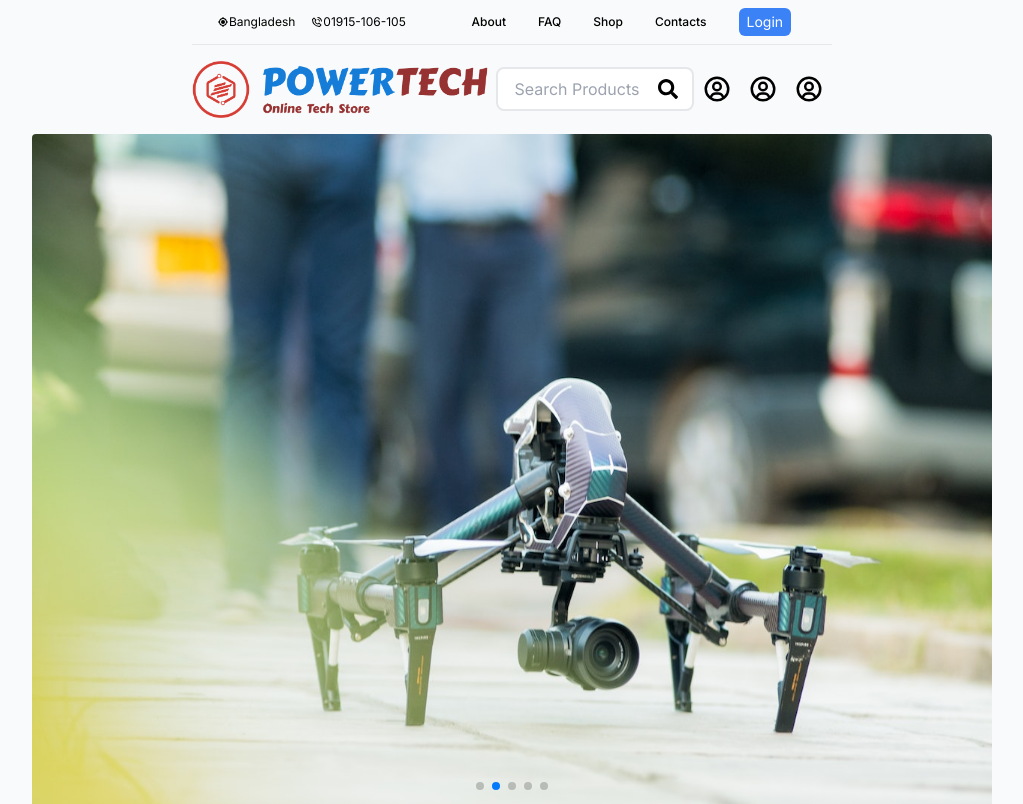
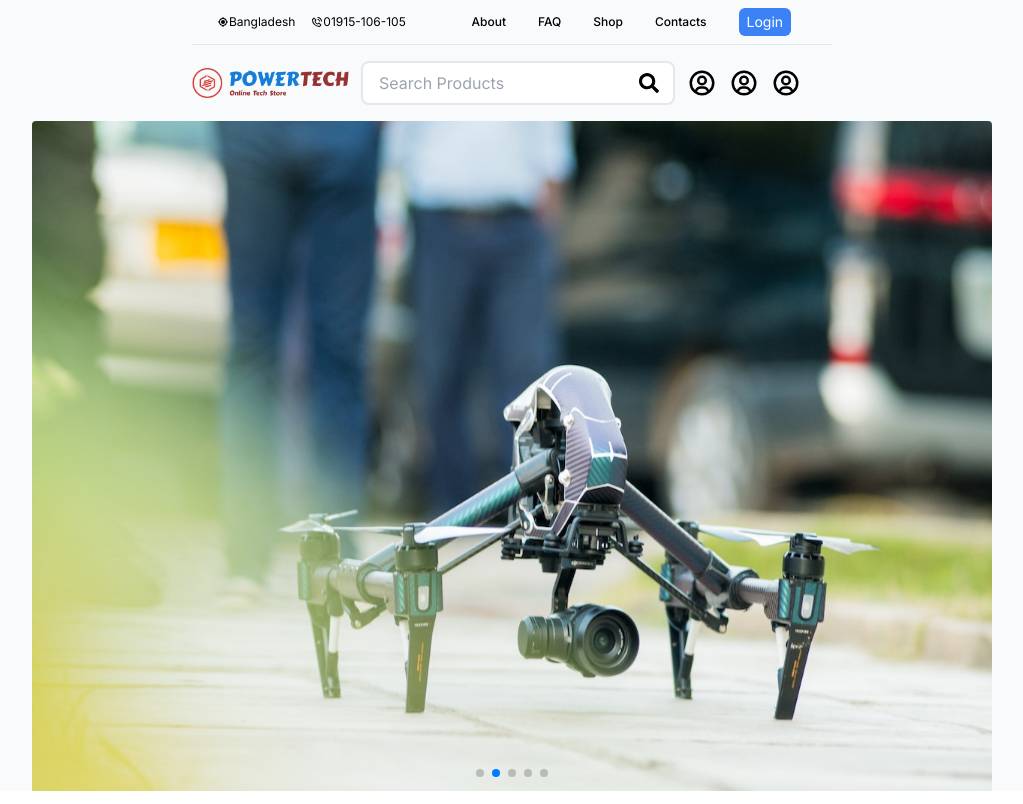
Before and after one commit to rakibulhasan933/power-tech-client, a Next.js app: page / in a window 1280 px wide. Shown: the whole page, without its empty margins (128-1151 px from the left). Built offline with nearby package versions, Linux system fonts and the light colour scheme.

Commit message:
[ADD] navbar

```diff
--- a/components/Navbar/page.js
+++ b/components/Navbar/page.js
@@ -32,20 +32,20 @@ function Navbar() {
 				</div>
 				<hr className='w-full ' />
 				<div className="flex flex-col items-center py-4 md:flex-row">
-					<div className="mr-2 basis-3/6">
-						<Link className='w-full cursor-pointer' href="/"><Image src={logo} alt='logo' height={120} /></Link>
+					<div className="mr-1 basis-1/4 ">
+						<Link className='cursor-pointer' href="/"><Image src={logo} alt='logo' height={60} width={312} /></Link>
 					</div>
-					<div className="basis-2/6">
-						<form className='relative flex flex-row w-full border-none'>
-							<input type="search" className='w-full px-4 py-2 bg-white border-2 rounded-lg' placeholder='Search Products' ></input>
+					<div className=" basis-6/12">
+						<form className='relative flex flex-row w-full mx-2 border-none'>
+							<input type="text" className='w-full px-4 py-2 bg-white border-2 rounded-lg' placeholder='Search Products' ></input>
 							<button className='absolute text-xl right-4 top-3 hover:text-blue-600'><FaSearch /></button>
 						</form>
 					</div>
-					<div className="mx-2 basis-1/6">
-						<div className="flex flex-row items-center gap-2">
-							<BiUserCircle className='mr-2 text-3xl' />
-							<BiUserCircle className='mr-2 text-3xl' />
-							<BiUserCircle className='text-3xl' />
+					<div className="ml-2 basis-1/4">
+						<div className="flex flex-row">
+							<BiUserCircle className='ml-3 text-3xl' />
+							<BiUserCircle className='mx-3 text-3xl' />
+							<BiUserCircle className='mr-3 text-3xl' />
 						</div>
 					</div>
 				</div>
```
